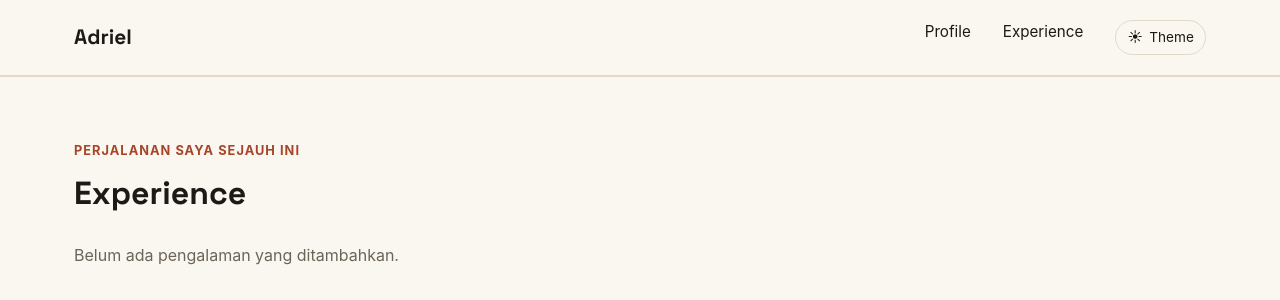
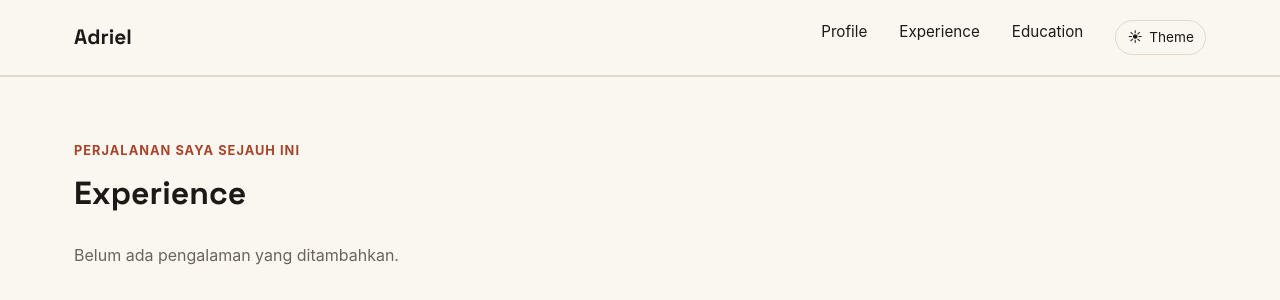
Before and after one commit to AdrielRaynard/myportofolio, a Django app: page /experience/ in a window 1280 px wide. Shown: the top 300 px of the page. Run offline with Django 5.2, Linux system fonts and the light colour scheme; data that the repository does not hold is empty.

Commit message:
Menambahkan link Education pada navbar di halaman Profile dan Experience

```diff
--- a/templates/experience.html
+++ b/templates/experience.html
@@ -18,6 +18,7 @@
             <nav>
     <a href="{% url 'main:show_main' %}">Profile</a>
     <a href="{% url 'main:show_experience' %}">Experience</a>
+    <a href="{% url 'main:show_education' %}">Education</a>
 
     <label for="theme-toggle" class="theme-toggle-label">
         <span class="theme-icon theme-icon--light">☀</span>
--- a/templates/index.html
+++ b/templates/index.html
@@ -18,6 +18,7 @@
             <nav>
     <a href="{% url 'main:show_main' %}">Profile</a>
     <a href="{% url 'main:show_experience' %}">Experience</a>
+    <a href="{% url 'main:show_education' %}">Education</a>
 
     <label for="theme-toggle" class="theme-toggle-label">
         <span class="theme-icon theme-icon--light">☀</span>
```
